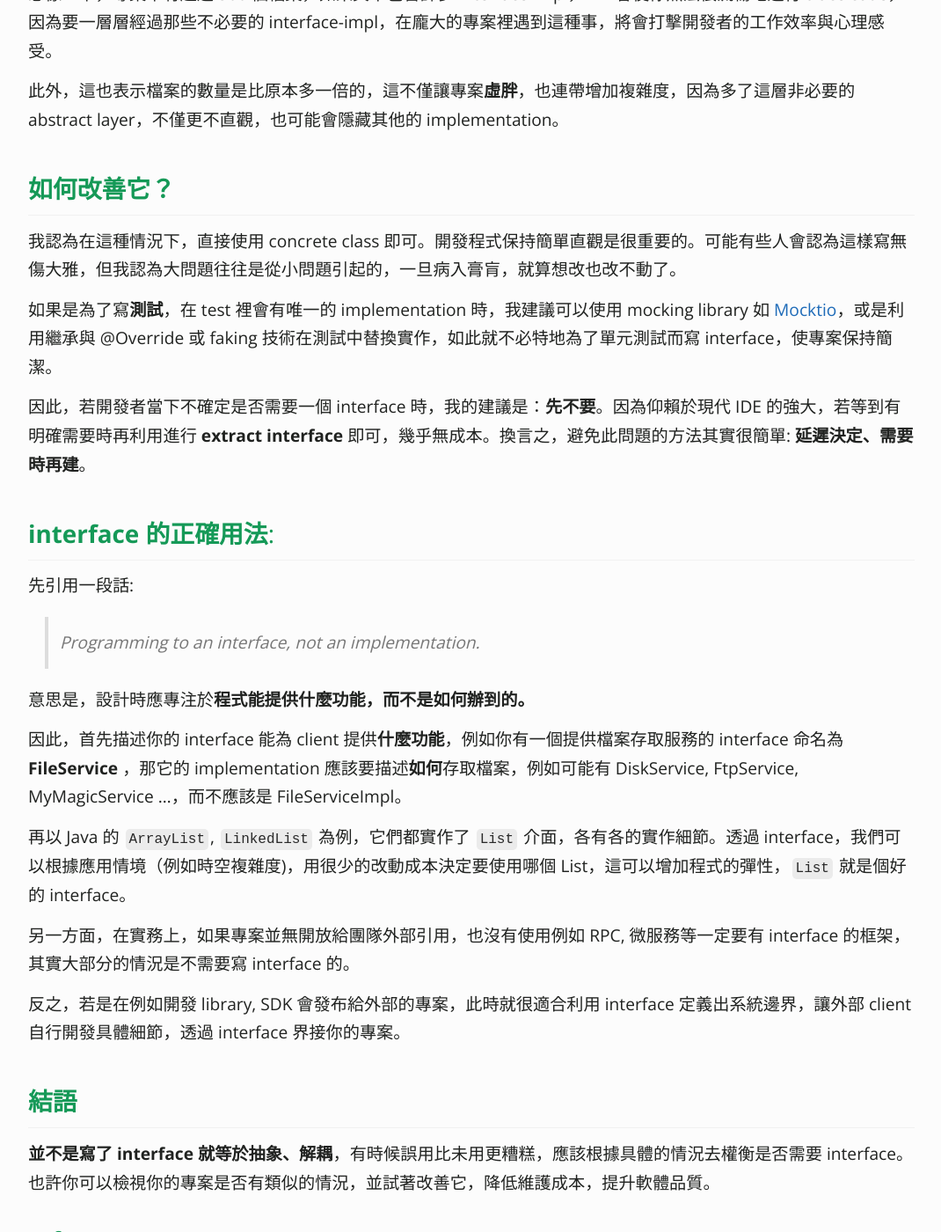
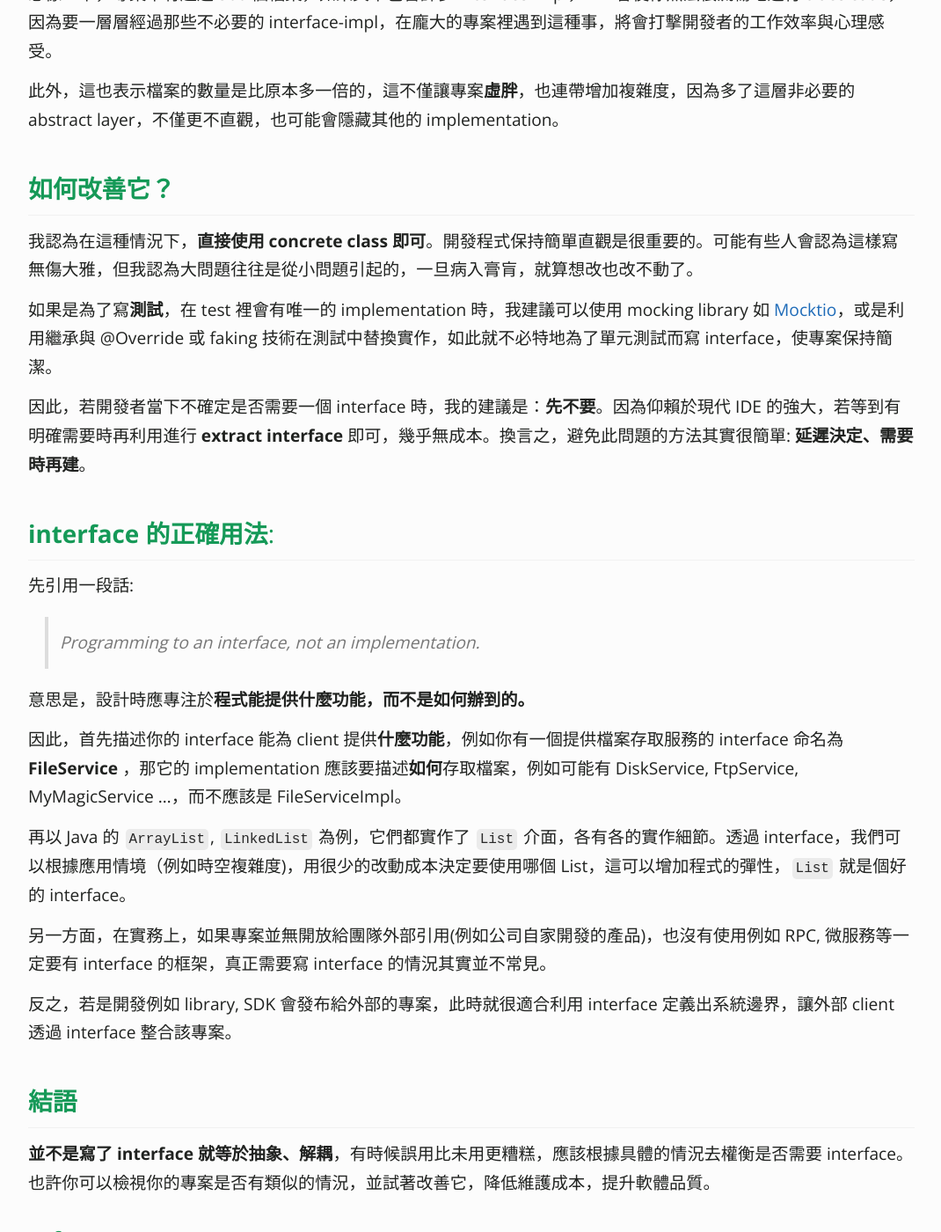
Before and after one commit to KaiSheng714/KaiSheng714.github.io, a Jekyll site: the page built from _posts/2022-01-20-anti-pattern-of-java-interface-impl-style.md, in a window 1280 px wide and 1400 px high, scrolled down 1456 px. Shown: the whole window at 88% size, without its empty margins (104-1174 px from the left). Built offline with Jekyll 4.4.1, drawn with Linux system fonts in a browser that asks for light colours; comment, search, counter and statistics services are not loaded.

Commit message:
interface

```diff
--- a/_posts/2022-01-20-anti-pattern-of-java-interface-impl-style.md
+++ b/_posts/2022-01-20-anti-pattern-of-java-interface-impl-style.md
@@ -39,7 +39,7 @@ image: /assets/image/interface-impl-dir.png
 此外，這也表示檔案的數量是比原本多一倍的，這不僅讓專案**虛胖**，也連帶增加複雜度，因為多了這層非必要的 abstract layer，不僅更不直觀，也可能會隱藏其他的 implementation。
 
 ## **如何改善它？**
-我認為在這種情況下，直接使用 concrete class 即可。開發程式保持簡單直觀是很重要的。可能有些人會認為這樣寫無傷大雅，但我認為大問題往往是從小問題引起的，一旦病入膏肓，就算想改也改不動了。
+我認為在這種情況下，**直接使用 concrete class 即可**。開發程式保持簡單直觀是很重要的。可能有些人會認為這樣寫無傷大雅，但我認為大問題往往是從小問題引起的，一旦病入膏肓，就算想改也改不動了。
 
 如果是為了寫**測試**，在 test 裡會有唯一的 implementation 時，我建議可以使用 mocking library 如 [Mocktio](https://site.mockito.org/)，或是利用繼承與 @Override 或 faking 技術在測試中替換實作，如此就不必特地為了單元測試而寫 interface，使專案保持簡潔。
 
@@ -59,9 +59,9 @@ image: /assets/image/interface-impl-dir.png
 
 再以 Java 的 `ArrayList`, `LinkedList` 為例，它們都實作了 `List` 介面，各有各的實作細節。透過 interface，我們可以根據應用情境（例如時空複雜度)，用很少的改動成本決定要使用哪個 List，這可以增加程式的彈性，`List` 就是個好的 interface。
 
-另一方面，在實務上，如果專案並無開放給團隊外部引用，也沒有使用例如 RPC, 微服務等一定要有 interface 的框架，其實大部分的情況是不需要寫 interface 的。
+另一方面，在實務上，如果專案並無開放給團隊外部引用(例如公司自家開發的產品)，也沒有使用例如 RPC, 微服務等一定要有 interface 的框架，真正需要寫 interface 的情況其實並不常見。
 
-反之，若是在例如開發 library, SDK 會發布給外部的專案，此時就很適合利用 interface 定義出系統邊界，讓外部 client 自行開發具體細節，透過 interface 界接你的專案。
+反之，若是開發例如 library, SDK 會發布給外部的專案，此時就很適合利用 interface 定義出系統邊界，讓外部 client 透過 interface 整合該專案。
 
 ## **結語**
 **並不是寫了 interface 就等於抽象、解耦**，有時候誤用比未用更糟糕，應該根據具體的情況去權衡是否需要 interface。也許你可以檢視你的專案是否有類似的情況，並試著改善它，降低維護成本，提升軟體品質。
```
